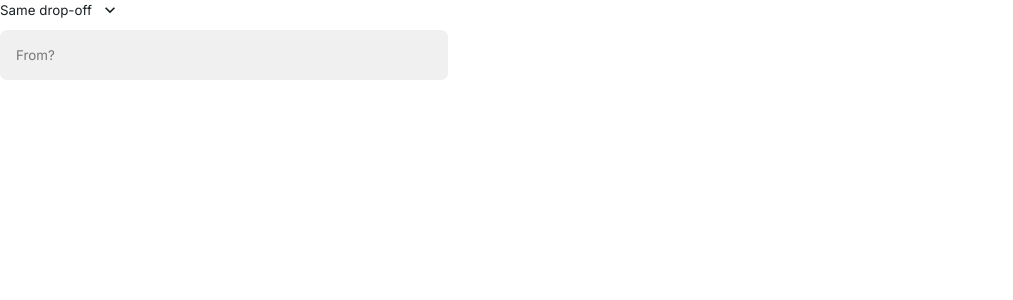
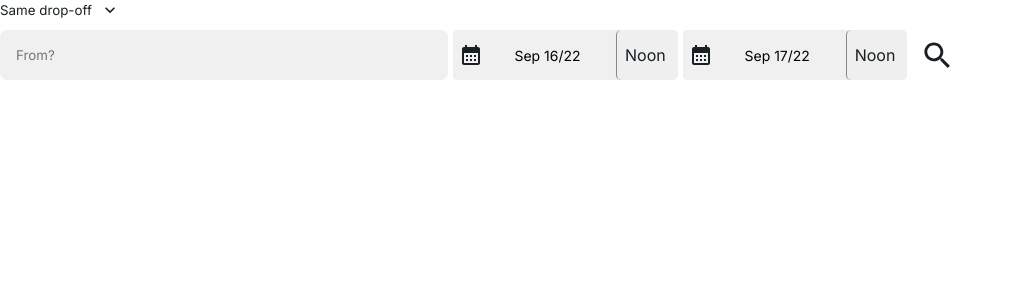
Before and after one commit to YohanesMulugeta/Sean-Rental-Form, a React (Create React App) app: page / in a window 1280 px wide. Shown: the top 300 px of the page, without its empty margins (0-1013 px from the left). Built offline with nearby package versions, Linux system fonts and the light colour scheme.

Commit message:
form is now set to desktop view

```diff
--- a/src/components/RentalForm.jsx
+++ b/src/components/RentalForm.jsx
@@ -1,8 +1,10 @@
 import { useState } from "react";
+import SearchOutlinedIcon from "@mui/icons-material/SearchOutlined";
 
 import SameDiff from "./eachInputs/SameDiffDropOff";
 import Location from "./eachInputs/LocationInput";
 import RentDateRangePicker from "./eachInputs/RentDateRangePicker";
+import { pink } from "@mui/material/colors";
 
 import "./rentalForm.css";
 
@@ -13,13 +15,17 @@ function RentalForm() {
     <form>
       <div className="flex inner-form-container column">
         <SameDiff setIsSame={setIsSame} isSame={isSame} />
-        <div>
+        <div className="form-fields-container flex">
           <div
             style={{ display: "flex", width: "28rem" }}
-            className="form-fields-container"
+            className="location-fields-container"
           >
             <Location label="From?" width={width} />
             {isSame === "Same" ? null : <Location label="To?" width={width} />}
+          </div>
+          <RentDateRangePicker />
+          <div className="btn flex" role="button">
+            <SearchOutlinedIcon fontSize="large" sx={{ color: pink[200] }} />
           </div>
         </div>
       </div>
--- a/src/components/eachInputs/LocationInput.jsx
+++ b/src/components/eachInputs/LocationInput.jsx
@@ -5,7 +5,13 @@ export default function Location({ label, width }) {
   const [value, setValue] = useState();
   return (
     <div className="input-container" style={{ width: width }}>
-      <input className="location-input-field" type="text" placeholder={label} />
+      <input
+        value={value}
+        onChange={(e) => setValue(e.target.value)}
+        className="location-input-field"
+        type="text"
+        placeholder={label}
+      />
     </div>
   );
 }
--- a/src/components/eachInputs/RentDateRangePicker.jsx
+++ b/src/components/eachInputs/RentDateRangePicker.jsx
@@ -15,7 +15,7 @@ function RentDateRangePicker() {
     },
   ]);
 
-  const [isVertical, setIsVertical] = useState();
+  const [, setIsVertical] = useState();
 
   const calendarRef = useRef();
   const endDateBtn = useRef();
--- a/src/components/eachInputs/SameDiffDropOff.jsx
+++ b/src/components/eachInputs/SameDiffDropOff.jsx
@@ -1,4 +1,4 @@
-import { useEffect, useRef, useState } from "react";
+import { useEffect, useRef } from "react";
 import ExpandMoreIcon from "@mui/icons-material/ExpandMore";
 
 import "./sameDiff.css";
--- a/src/components/eachInputs/TimeDropDown.jsx
+++ b/src/components/eachInputs/TimeDropDown.jsx
@@ -69,7 +69,8 @@ function TimeDropDown({ id }) {
     <div className={`${id} time-selection-container relative`}>
       <div>
         <button
-          onClick={() => {
+          onClick={(e) => {
+            e.preventDefault();
             setIsSelectionVisible(true);
           }}
           className="select-time"
--- a/src/components/eachInputs/timeDropDown.css
+++ b/src/components/eachInputs/timeDropDown.css
@@ -5,9 +5,6 @@
   margin: 0;
   box-sizing: border-box;
   color: #192024;
-
-  font-family: system-ui, -apple-system, BlinkMacSystemFont, "Segoe UI", Roboto,
-    Oxygen, Ubuntu, Cantarell, "Open Sans", "Helvetica Neue", sans-serif;
 }
 
 .hidden {
@@ -63,7 +60,7 @@
 
 .time-selection {
   cursor: pointer;
-  width: 90px;
+  width: 95px;
 
   height: 40px;
   padding: 10px 16px;
--- a/src/components/rentalForm.css
+++ b/src/components/rentalForm.css
@@ -2,6 +2,15 @@
   gap: 10px;
 }
 
+.location-fields-container,
 .form-fields-container {
   gap: 5px;
 }
+
+.btn {
+  cursor: pointer;
+  align-items: center;
+  justify-content: center;
+  width: 50px;
+  height: 50px;
+}
```
